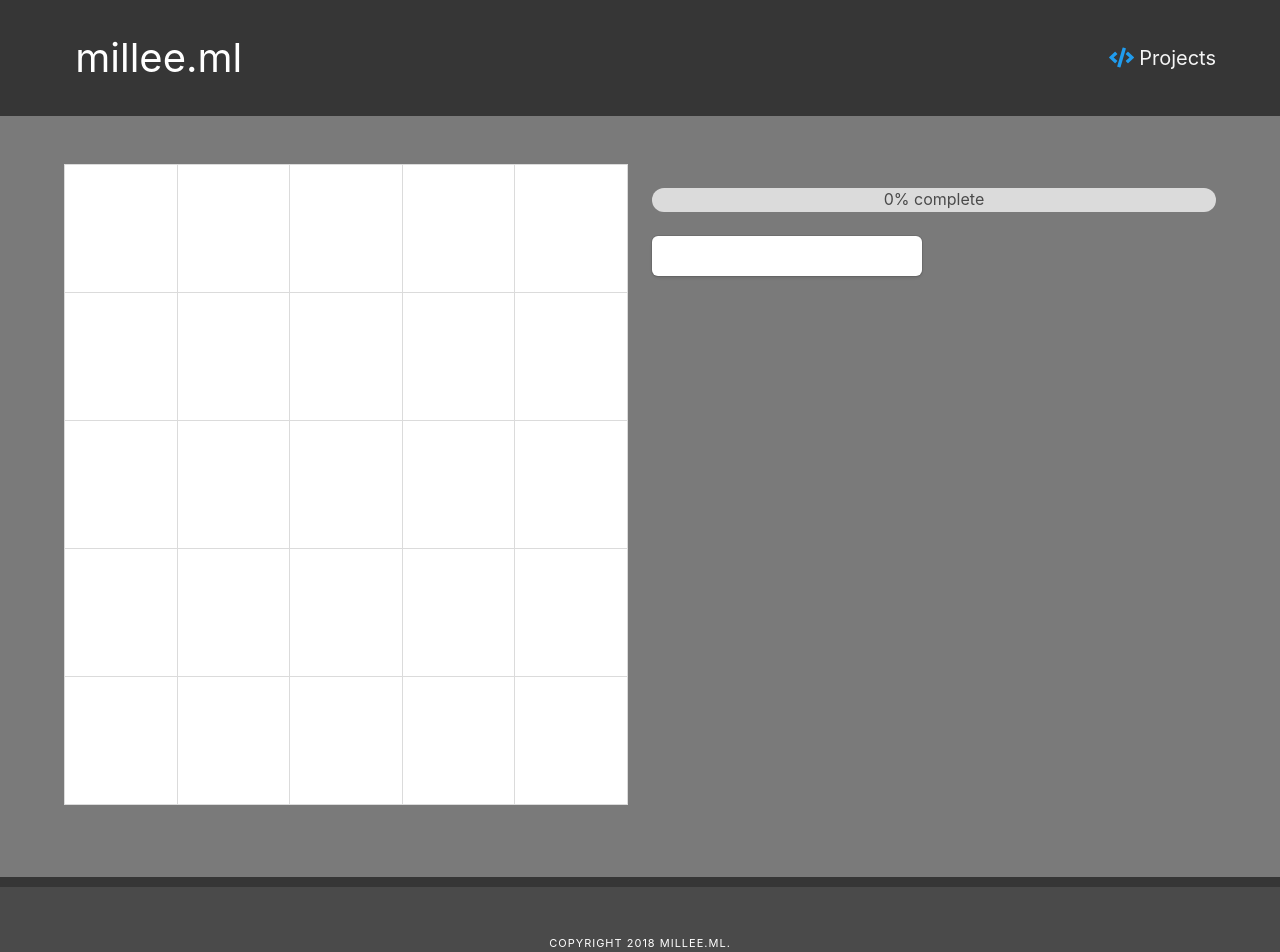
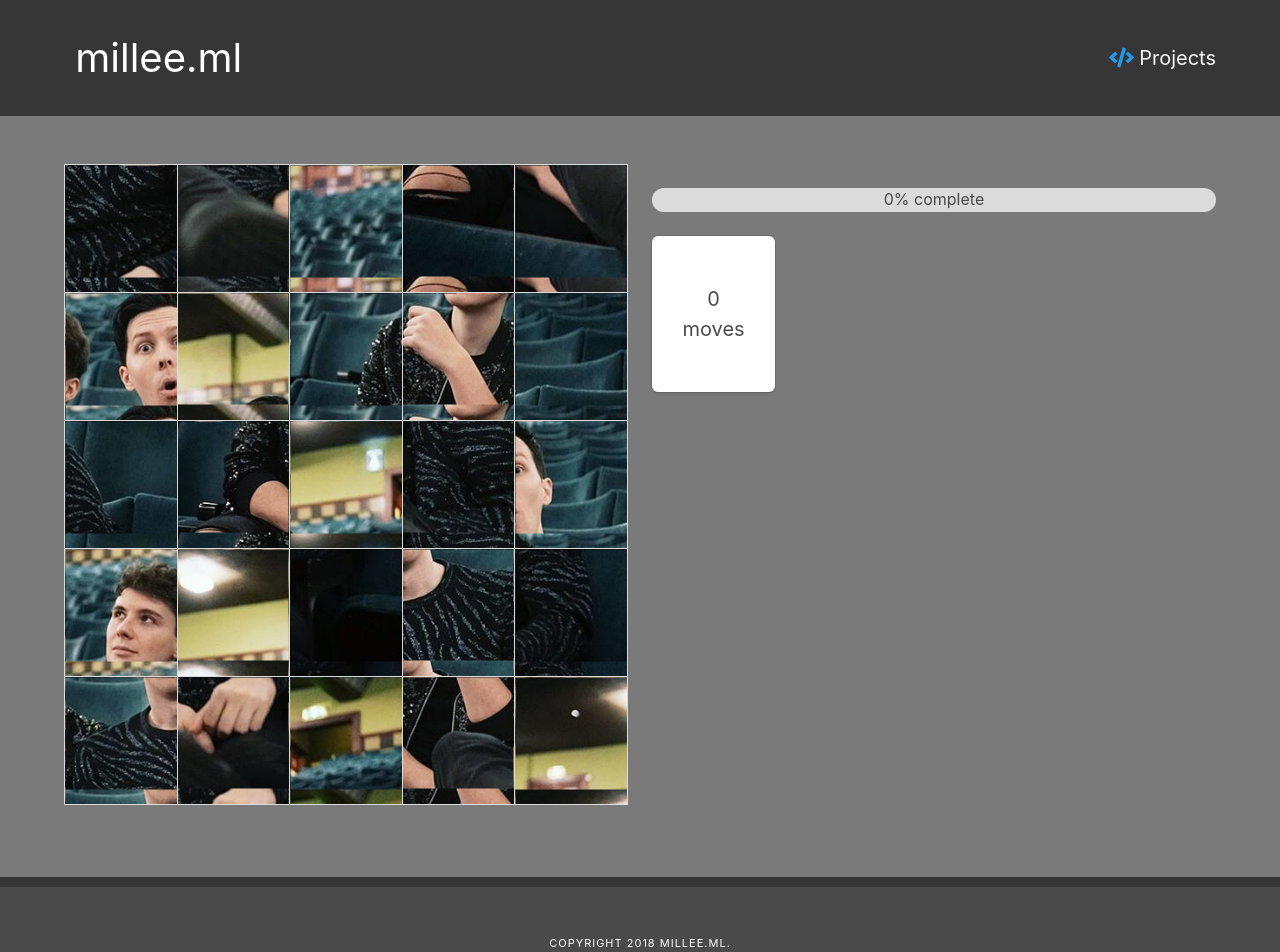
Before and after one commit to reallymillee/millee, a Jekyll site: the page built from projects/mosaic-game/index.html, in a window 1280 px wide. Shown: the top 952 px of the page. Built offline with Jekyll 4.4.1, drawn with Linux system fonts in a browser that asks for light colours; nearby versions of some CDN libraries; grey boxes are pictures that could not be loaded.

Commit message:
formatting

```diff
--- a/projects/mosaic-game/index.html
+++ b/projects/mosaic-game/index.html
@@ -51,13 +51,13 @@
       <div id="temp1" class="hidden"></div><br>
       <progress id="progress" class="progress is-primary is-large" value="0" max="100"></progress>
       <div class="columns">
-        <div class="column">
-          <div class="box">
-            <p id="moves"></p>
+        <div class="column is-one-quarter has-text-centered is-size-5">
+          <div class="box section">
+            <p id="moves">0 moves</p>
           </div>
         </div>
         <div class="column">
-          <div id="won" class="hidden">
+          <div id="won" class="section hidden">
             <span class="icon is-large has-text-warning is-size-1"><i class="fas fa-trophy"></i></span>&nbsp;&nbsp;&nbsp;
             <a class="button is-light is-large" onclick="refreshPage()"><span class="icon has-text-success is-medium"><i class="fas fa-redo-alt"></i></span>&nbsp;&nbsp;&nbsp;Play Again!</a>
           </div>
--- a/projects/mosaic-game/script.js
+++ b/projects/mosaic-game/script.js
@@ -15,11 +15,9 @@
 };
 
 var moves = 0;
-document.getElementById("moves").innerHTML = moves + " moves";
-
 function move() {
   moves++;
-  if moves == 1 {
+  if (moves == 1) {
     document.getElementById("moves").innerHTML = moves + " move";
   } else {
     document.getElementById("moves").innerHTML = moves + " moves";
```
